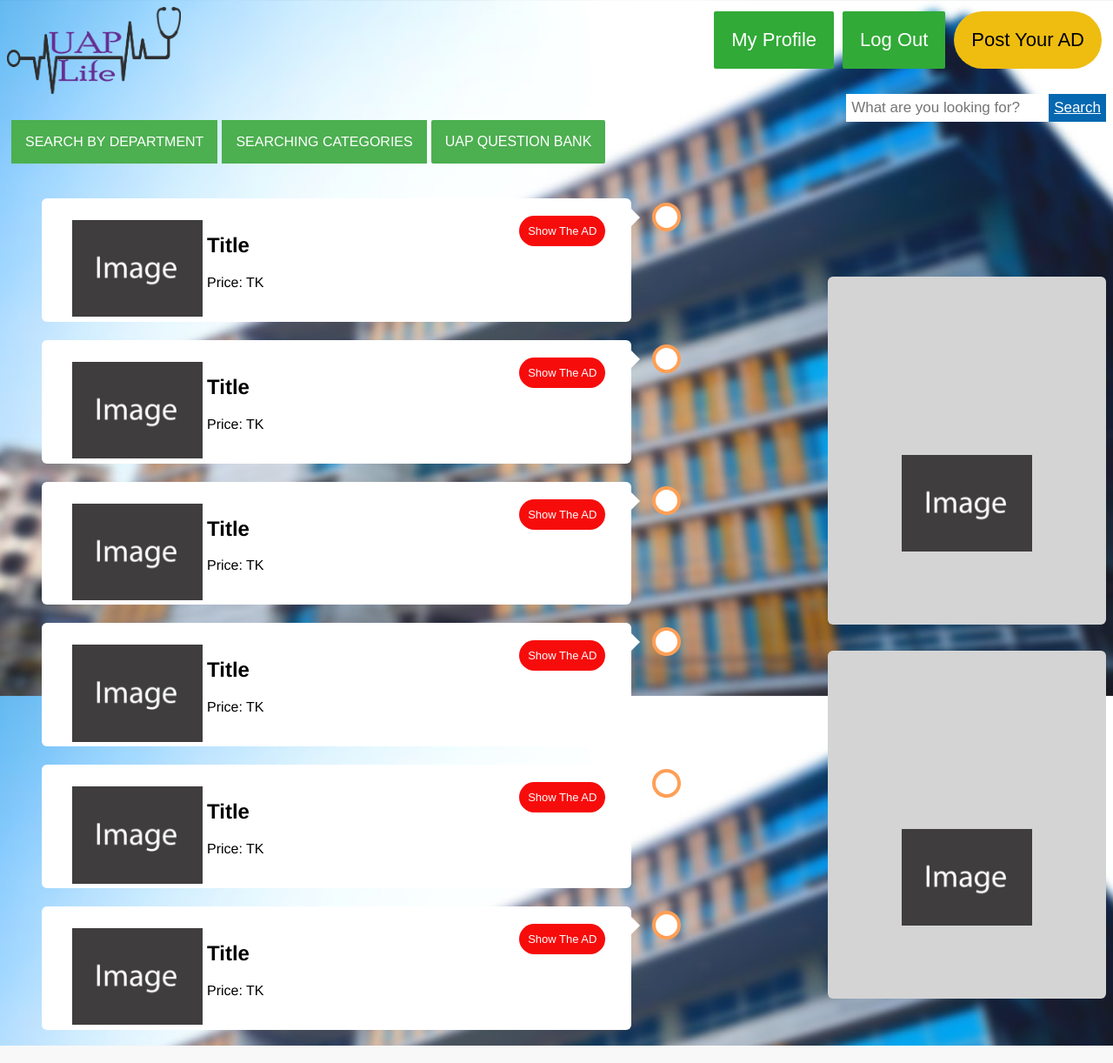
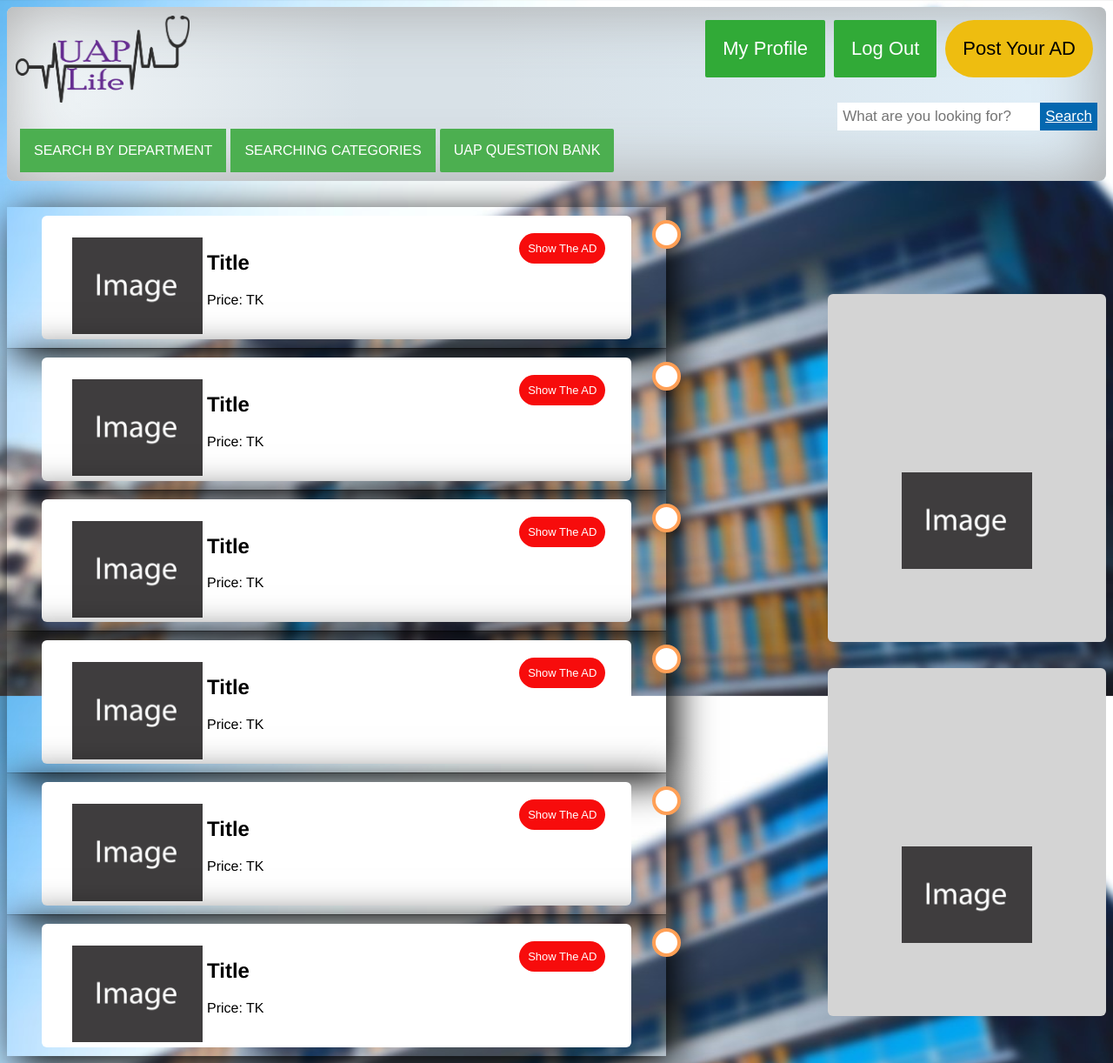
Before and after one commit to niamul64/UAP_life_Buying_And_Selling_Platform, a Django app: template CSE310_ Project/UAP_Life/templates/main_page.html in a window 1280 px wide. Shown: the whole page at 87% size. Run offline with Django 3.2, Linux system fonts and the light colour scheme; the template is opened without the code that fills it, so the values that code supplies are empty.

Commit message:
edit on main page

```diff
--- a/CSE310_ Project/UAP_Life/templates/main_page.html
+++ b/CSE310_ Project/UAP_Life/templates/main_page.html
@@ -12,6 +12,7 @@
             background-attachment: fixed;
             background-size: 100% 100%;
             max-width:100%;height:auto;
+			font-family: Arial, Helvetica, sans-serif;
             }
 
       </style>
@@ -370,6 +371,7 @@ body {
 
 .timeline{
 margin-top:30px;
+
 }
 
 /* The actual timeline (the vertical ruler) */
@@ -391,6 +393,9 @@ margin-top:30px;
   background-color: inherit;
   width: 60%;
   margin-top:1px;
+    -moz-box-shadow: 10px 10px 43px #000000;
+-webkit-box-shadow: 10px 10px 43px #000000;
+box-shadow: 10px 10px 43px #000000;
 
 }
 
@@ -406,6 +411,7 @@ margin-top:30px;
   top: 15px;
   border-radius: 50%;
   z-index: 1;
+
 }
 
 /* Place the container to the left */
@@ -427,9 +433,8 @@ margin-top:30px;
   width: 0;
   z-index: 1;
   right: 30px;
-  border: medium solid white;
-  border-width: 10px 0 10px 10px;
-  border-color: transparent transparent transparent white;
+
+
 }
 
 
@@ -446,6 +451,7 @@ margin-top:30px;
   background-color: white;
   position: relative;
   border-radius: 6px;
+
 }
 
 /* Media queries - Responsive timeline on screens less than 600px wide */
@@ -513,10 +519,45 @@ margin:5px;
 
 
 
+<style>
+
+.Top_most_container{
+
+color:#fff;
+padding:10px;
+border-radius: 8px;
+z-index: 1;
+position: -webkit-sticky;
+position: sticky;
+top: 0;
+
+
+
+-moz-box-shadow:inset -4px -1px 75px #a8a8a8;
+-webkit-box-shadow:inset -4px -1px 75px #a8a8a8;
+box-shadow:inset -4px -1px 75px #a8a8a8;
+
+
+
+background: rgba(242,246,248,1);
+background: -moz-linear-gradient(left, rgba(242,246,248,1) 0%, rgba(216,225,231,1) 32%, rgba(216,225,231,1) 44%, rgba(224,239,249,1) 100%);
+background: -webkit-gradient(left top, right top, color-stop(0%, rgba(242,246,248,1)), color-stop(32%, rgba(216,225,231,1)), color-stop(44%, rgba(216,225,231,1)), color-stop(100%, rgba(224,239,249,1)));
+background: -webkit-linear-gradient(left, rgba(242,246,248,1) 0%, rgba(216,225,231,1) 32%, rgba(216,225,231,1) 44%, rgba(224,239,249,1) 100%);
+background: -o-linear-gradient(left, rgba(242,246,248,1) 0%, rgba(216,225,231,1) 32%, rgba(216,225,231,1) 44%, rgba(224,239,249,1) 100%);
+background: -ms-linear-gradient(left, rgba(242,246,248,1) 0%, rgba(216,225,231,1) 32%, rgba(216,225,231,1) 44%, rgba(224,239,249,1) 100%);
+background: linear-gradient(to right, rgba(242,246,248,1) 0%, rgba(216,225,231,1) 32%, rgba(216,225,231,1) 44%, rgba(224,239,249,1) 100%);
+filter: progid:DXImageTransform.Microsoft.gradient( startColorstr='#f2f6f8', endColorstr='#e0eff9', GradientType=1 );
+
+
+}
+
+</style>
+
+
 </head>
 <body>
 
-
+<header class="Top_most_container">
 <img class="ima" src="small.png" alt="HTML tutorial" style="width:200px;height:100px;border:0;">
 
 
@@ -539,9 +580,10 @@ margin:5px;
 </div>
 
 
-
+<div class="clear"></div>
 
 <div class="cat">
+
 <a href="questionbank_first_page.html/">
 <button class="button_QBANK" onclick="document.getElementById('idUAP QUESTION BANK').style.display='block'" style="width:auto; height: align-self">
     <span>UAP QUESTION BANK</span>
@@ -637,9 +679,9 @@ margin:5px;
 </div>
 
 
+</header>
 
-
-
+<div class="clear"></div>
 
 
 
```
